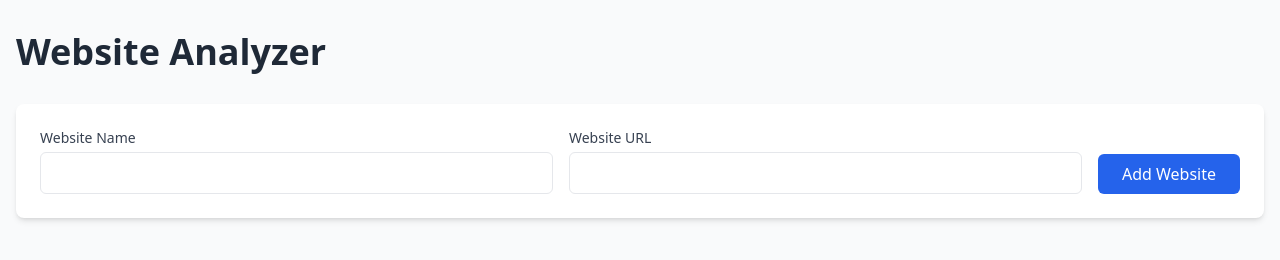
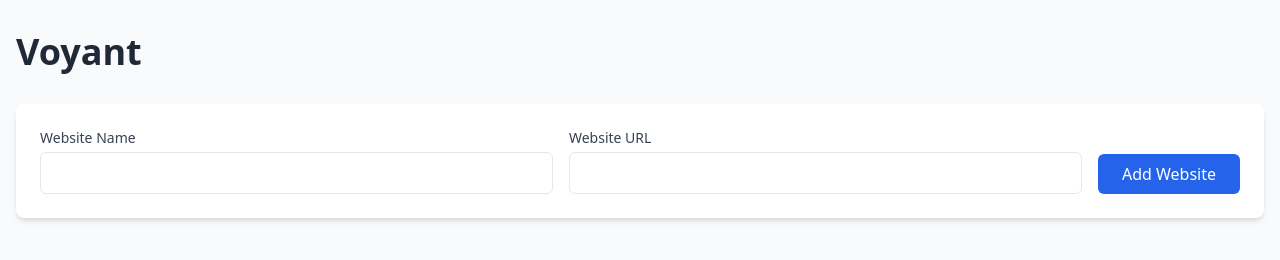
Before and after one commit to OmarHosamCodes/Voyant, a website: page public/index.html in a window 1280 px wide. Drawn offline with nearby package versions, Linux system fonts and the light colour scheme; no server answers.

Commit message:
CHANGE: Update website title from "Website Analyzer" to "Voyant"

```diff
--- a/public/index.html
+++ b/public/index.html
@@ -20,7 +20,7 @@
 
 <body class="bg-gray-50 min-h-screen">
     <div class="container mx-auto px-4 py-8">
-        <h1 class="text-4xl font-bold mb-8 text-gray-800">Website Analyzer</h1>
+        <h1 class="text-4xl font-bold mb-8 text-gray-800">Voyant</h1>
 
         <!-- Add Website Form -->
         <form id="addWebsiteForm" class="mb-8 bg-white rounded-lg shadow-md p-6">
```
